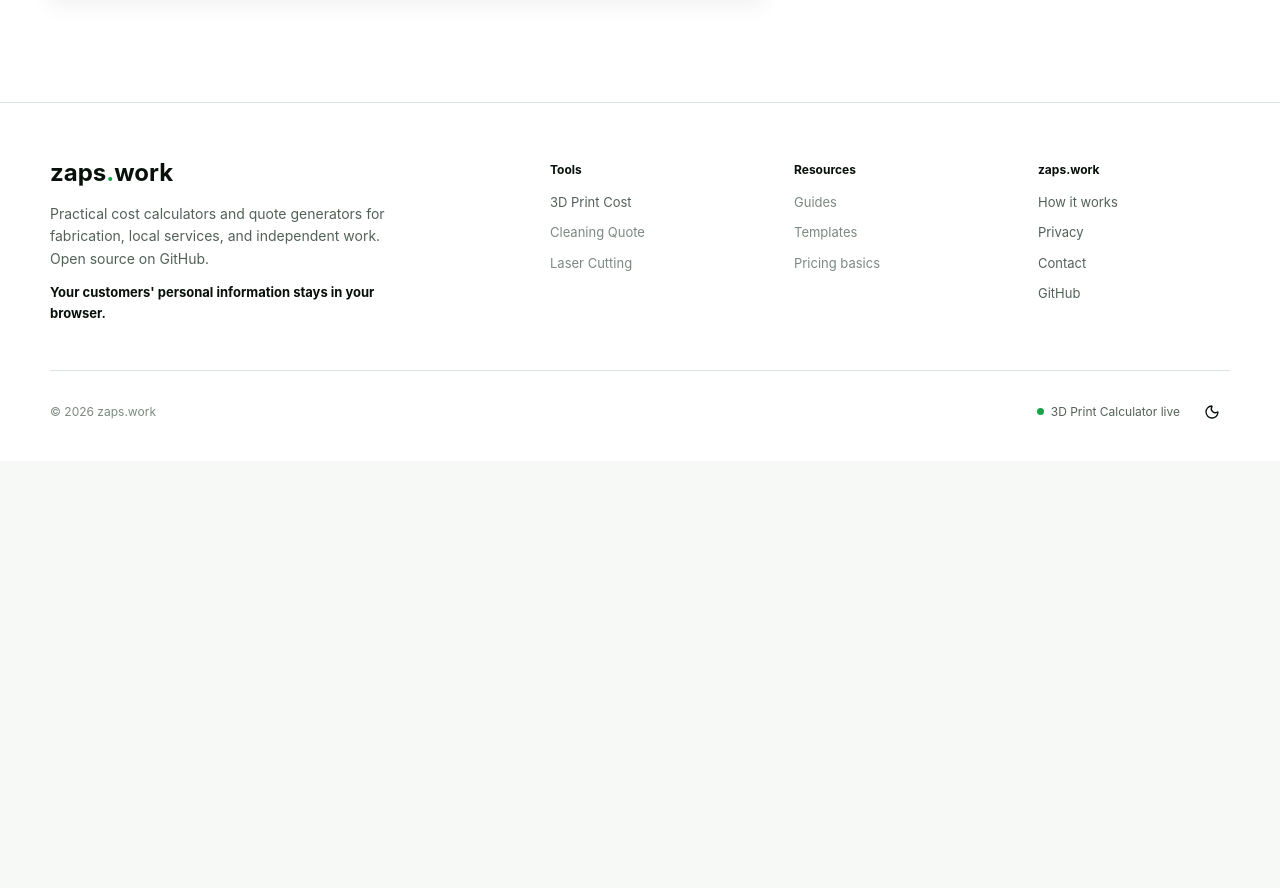
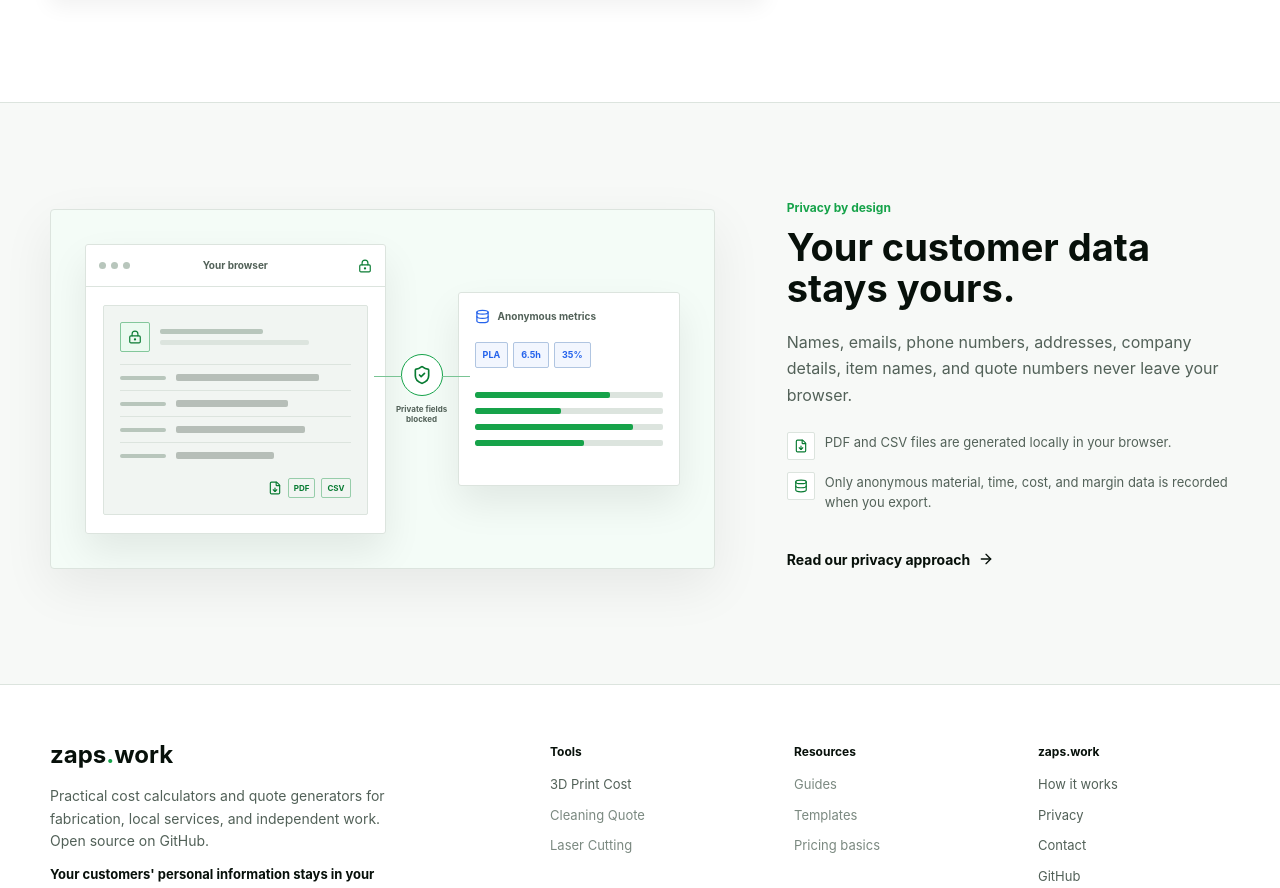
Before and after one commit to wudanglaodao/zaps-work-quote, a Next.js app: page / in a window 1280 px wide. Shown: the part 1824-2712 px from the top of the page. Before the commit the page ends 2285 px from the top, so only its background shows below. Built offline with nearby package versions, Linux system fonts and the light colour scheme; no server answers.

Commit message:
feat: add homepage privacy protection section

```diff
--- a/src/app/[locale]/page.tsx
+++ b/src/app/[locale]/page.tsx
@@ -1,7 +1,7 @@
 import type { Metadata } from "next";
 import Image from "next/image";
 import Link from "next/link";
-import { ArrowRight, Box, BrushCleaning, DraftingCompass, ScanLine } from "lucide-react";
+import { ArrowRight, Box, BrushCleaning, Database, DraftingCompass, FileDown, LockKeyhole, ScanLine, ShieldCheck } from "lucide-react";
 import { JsonLd } from "@/components/json-ld";
 import { isLocale, type Locale } from "@/lib/i18n/config";
 import { getDictionary } from "@/lib/i18n/dictionaries";
@@ -75,6 +75,36 @@ export function HomeView({ locale }: { locale: Locale }) {
           </div>
         </div>
       </section>
+      <section className="home-privacy-section">
+        <div className="shell home-privacy-layout">
+          <div className="home-privacy-visual" aria-hidden="true">
+            <div className="privacy-browser-panel">
+              <div className="privacy-panel-bar"><span><i /><i /><i /></span><b>{dictionary.home.privacyBrowserLabel}</b><LockKeyhole /></div>
+              <div className="privacy-private-sheet">
+                <div className="privacy-sheet-head"><span><LockKeyhole /></span><div><i /><b /></div></div>
+                {[82, 64, 74, 56].map((width) => <div className="privacy-redacted-row" key={width}><span /><i style={{ width: `${width}%` }} /></div>)}
+                <div className="privacy-local-export"><FileDown /><span>PDF</span><span>CSV</span></div>
+              </div>
+            </div>
+            <div className="privacy-filter-gate"><ShieldCheck /><span>{dictionary.home.privacyBlockedLabel}</span></div>
+            <div className="privacy-metrics-panel">
+              <div className="privacy-metrics-head"><Database /><span>{dictionary.home.privacyMetricsLabel}</span></div>
+              <div className="privacy-metric-chips"><span>PLA</span><span>6.5h</span><span>35%</span></div>
+              <div className="privacy-metric-chart">{[72, 46, 84, 58].map((width) => <span key={width}><i style={{ width: `${width}%` }} /></span>)}</div>
+            </div>
+          </div>
+          <div className="home-privacy-copy">
+            <p className="section-kicker">{dictionary.home.privacyKicker}</p>
+            <h2>{dictionary.home.privacyHeading}</h2>
+            <p className="home-privacy-lead">{dictionary.home.privacyCopy}</p>
+            <div className="home-privacy-points">
+              <p><FileDown aria-hidden="true" /><span>{dictionary.home.privacyLocal}</span></p>
+              <p><Database aria-hidden="true" /><span>{dictionary.home.privacyAnonymous}</span></p>
+            </div>
+            <Link className="home-text-link home-privacy-link" href={localizedPath(locale, "privacy")}><span>{dictionary.home.privacyCta}</span><ArrowRight aria-hidden="true" /></Link>
+          </div>
+        </div>
+      </section>
     </div>
   );
 }
--- a/src/app/globals.css
+++ b/src/app/globals.css
@@ -151,6 +151,51 @@ svg { flex: 0 0 auto; }
 .home-planned-card h3 { margin: 20px 0 0; color: var(--muted); font-size: 17px; line-height: 1.25; }
 .home-planned-card p { margin: 9px 0 0; color: var(--subtle); font-size: 12px; line-height: 1.5; }
 .home-planned-card small { margin-top: auto; padding-top: 12px; border-top: 1px solid var(--line); color: var(--subtle); font-weight: 650; }
+.home-privacy-section { padding-block: 96px 104px; border-top: 1px solid var(--line); background: var(--canvas); }
+.home-privacy-layout { display: grid; grid-template-columns: minmax(0, 1.2fr) minmax(320px, .8fr); align-items: center; gap: 72px; }
+.home-privacy-visual { min-height: 356px; display: grid; grid-template-columns: minmax(0, 1.15fr) 72px minmax(0, .85fr); align-items: center; overflow: hidden; padding: 34px; border: 1px solid var(--line); border-radius: 4px; background: color-mix(in srgb, var(--green-soft) 56%, var(--surface)); box-shadow: 0 18px 52px rgba(7,16,10,.07); }
+.privacy-browser-panel, .privacy-metrics-panel { position: relative; z-index: 1; border: 1px solid var(--line); border-radius: 3px; background: var(--surface); box-shadow: 0 18px 38px rgba(7,16,10,.08); }
+.privacy-browser-panel { min-height: 250px; }
+.privacy-panel-bar { min-height: 42px; display: grid; grid-template-columns: 1fr auto 1fr; align-items: center; gap: 10px; padding-inline: 13px; border-bottom: 1px solid var(--line); color: var(--subtle); font-size: 10px; }
+.privacy-panel-bar > span { display: flex; gap: 5px; }
+.privacy-panel-bar i { width: 7px; height: 7px; border-radius: 50%; background: var(--line-strong); }
+.privacy-panel-bar b { color: var(--muted); font-size: 10px; text-align: center; }
+.privacy-panel-bar svg { width: 14px; height: 14px; justify-self: end; color: var(--green-dark); }
+.privacy-private-sheet { width: calc(100% - 34px); margin: 18px auto; padding: 16px; border: 1px solid var(--line); border-radius: 2px; background: var(--surface-2); }
+.privacy-sheet-head { display: grid; grid-template-columns: 30px 1fr; align-items: center; gap: 10px; margin-bottom: 12px; }
+.privacy-sheet-head > span { width: 30px; height: 30px; display: grid; place-items: center; border: 1px solid color-mix(in srgb, var(--green) 45%, var(--line)); border-radius: 2px; background: var(--green-soft); color: var(--green-dark); }
+.privacy-sheet-head svg { width: 14px; height: 14px; }
+.privacy-sheet-head > div { display: grid; gap: 6px; }
+.privacy-sheet-head i, .privacy-sheet-head b { height: 5px; display: block; border-radius: 2px; background: var(--line-strong); }
+.privacy-sheet-head i { width: 54%; }
+.privacy-sheet-head b { width: 78%; background: var(--line); }
+.privacy-redacted-row { min-height: 26px; display: grid; grid-template-columns: 46px 1fr; align-items: center; gap: 10px; border-top: 1px solid var(--line); }
+.privacy-redacted-row span { height: 4px; border-radius: 2px; background: var(--line-strong); }
+.privacy-redacted-row i { height: 7px; border-radius: 2px; background: color-mix(in srgb, var(--ink) 18%, var(--line)); }
+.privacy-local-export { display: flex; align-items: center; justify-content: flex-end; gap: 6px; margin-top: 10px; color: var(--green-dark); }
+.privacy-local-export svg { width: 14px; height: 14px; }
+.privacy-local-export span { padding: 3px 5px; border: 1px solid color-mix(in srgb, var(--green) 35%, var(--line)); border-radius: 2px; font-size: 8px; font-weight: 720; }
+.privacy-filter-gate { position: relative; z-index: 2; display: grid; justify-items: center; gap: 8px; color: var(--green-dark); text-align: center; }
+.privacy-filter-gate::before, .privacy-filter-gate::after { content: ""; width: 28px; height: 1px; position: absolute; inset-block-start: 22px; background: color-mix(in srgb, var(--green) 50%, var(--line)); }
+.privacy-filter-gate::before { inset-inline-end: calc(50% + 20px); }
+.privacy-filter-gate::after { inset-inline-start: calc(50% + 20px); }
+.privacy-filter-gate svg { width: 42px; height: 42px; padding: 10px; border: 1px solid var(--green); border-radius: 50%; background: var(--surface); }
+.privacy-filter-gate span { max-width: 68px; color: var(--muted); font-size: 8px; font-weight: 680; line-height: 1.25; }
+.privacy-metrics-panel { min-height: 194px; padding: 16px; }
+.privacy-metrics-head { display: flex; align-items: center; gap: 8px; color: var(--muted); font-size: 10px; font-weight: 700; }
+.privacy-metrics-head svg { width: 15px; height: 15px; color: var(--blue); }
+.privacy-metric-chips { display: flex; flex-wrap: wrap; gap: 5px; margin-top: 18px; }
+.privacy-metric-chips span { padding: 5px 7px; border: 1px solid color-mix(in srgb, var(--blue) 24%, var(--line)); border-radius: 2px; background: color-mix(in srgb, var(--blue) 6%, var(--surface)); color: var(--blue); font-size: 9px; font-weight: 720; }
+.privacy-metric-chart { display: grid; gap: 10px; margin-top: 24px; }
+.privacy-metric-chart span { height: 6px; overflow: hidden; border-radius: 2px; background: var(--line); }
+.privacy-metric-chart i { display: block; height: 100%; border-radius: inherit; background: var(--green); }
+.home-privacy-copy .section-kicker { margin-bottom: 10px; }
+.home-privacy-copy h2 { max-width: 470px; margin: 0; font-size: clamp(31px, 3vw, 38px); font-weight: 660; line-height: 1.08; letter-spacing: 0; }
+.home-privacy-lead { max-width: 490px; margin: 20px 0 0; color: var(--muted); font-size: 16px; line-height: 1.65; }
+.home-privacy-points { display: grid; gap: 12px; margin-top: 24px; }
+.home-privacy-points p { display: grid; grid-template-columns: 28px 1fr; align-items: start; gap: 10px; margin: 0; color: var(--muted); font-size: 13px; line-height: 1.55; }
+.home-privacy-points svg { width: 28px; height: 28px; padding: 6px; border: 1px solid var(--line); border-radius: 2px; background: var(--surface); color: var(--green-dark); }
+.home-privacy-link { width: max-content; margin-top: 26px; padding-inline: 0; }
 
 .hero { height: min(660px, calc(100svh - 170px)); min-height: 500px; position: relative; overflow: hidden; display: flex; align-items: center; background: #07100a; color: #fff; }
 .hero-background { object-fit: cover; object-position: center; }
@@ -322,6 +367,7 @@ svg { flex: 0 0 auto; }
   .nav-links { display: none; }
   .home-tool-layout { grid-template-columns: 1fr; }
   .home-planned-tools { grid-template-columns: repeat(3, 1fr); }
+  .home-privacy-layout { grid-template-columns: 1fr; gap: 42px; }
   .tool-grid { grid-template-columns: repeat(2, 1fr); }
   .calculator-grid { grid-template-columns: 1fr; }
   .result-column { position: static; }
@@ -346,7 +392,7 @@ svg { flex: 0 0 auto; }
   .home-hero-actions { align-items: stretch; flex-direction: column; }
   .home-hero-actions .button { width: 100%; }
   .home-text-link { justify-content: center; }
-  .home-workflow-section, .home-tools-section { padding-block: 64px 72px; }
+  .home-workflow-section, .home-tools-section, .home-privacy-section { padding-block: 64px 72px; }
   .home-section-intro { display: block; }
   .home-section-intro > p { margin-top: 14px; }
   .home-workflow-grid { grid-template-columns: 1fr; }
@@ -354,6 +400,12 @@ svg { flex: 0 0 auto; }
   .home-tool-preview { min-height: 230px; padding: 14px; }
   .home-planned-tools { grid-template-columns: 1fr; }
   .home-planned-card { min-height: 190px; }
+  .home-privacy-visual { min-height: 300px; grid-template-columns: minmax(0, 1.1fr) 54px minmax(0, .9fr); padding: 16px; }
+  .privacy-browser-panel { min-height: 230px; }
+  .privacy-private-sheet { width: calc(100% - 20px); margin-block: 10px; padding: 10px; }
+  .privacy-filter-gate::before, .privacy-filter-gate::after { width: 16px; }
+  .privacy-filter-gate::before { inset-inline-end: calc(50% + 18px); }
+  .privacy-filter-gate::after { inset-inline-start: calc(50% + 18px); }
   .hero { min-height: 500px; height: min(620px, calc(100svh - 150px)); }
   .hero-content { padding-block: 58px; }
   .hero h1 { font-size: 46px; }
--- a/src/lib/i18n/dictionaries.ts
+++ b/src/lib/i18n/dictionaries.ts
@@ -39,6 +39,15 @@ export type Dictionary = {
     toolsKicker: string;
     toolsHeading: string;
     toolsCopy: string;
+    privacyKicker: string;
+    privacyHeading: string;
+    privacyCopy: string;
+    privacyLocal: string;
+    privacyAnonymous: string;
+    privacyCta: string;
+    privacyBrowserLabel: string;
+    privacyBlockedLabel: string;
+    privacyMetricsLabel: string;
   };
   tool: {
     title: string;
@@ -157,6 +166,15 @@ const en: Dictionary = {
     toolsKicker: "Tool library",
     toolsHeading: "Start with the work in front of you.",
     toolsCopy: "One calculator is live. New fabrication and service quote tools will open as they become genuinely useful.",
+    privacyKicker: "Privacy by design",
+    privacyHeading: "Your customer data stays yours.",
+    privacyCopy: "Names, emails, phone numbers, addresses, company details, item names, and quote numbers never leave your browser.",
+    privacyLocal: "PDF and CSV files are generated locally in your browser.",
+    privacyAnonymous: "Only anonymous material, time, cost, and margin data is recorded when you export.",
+    privacyCta: "Read our privacy approach",
+    privacyBrowserLabel: "Your browser",
+    privacyBlockedLabel: "Private fields blocked",
+    privacyMetricsLabel: "Anonymous metrics",
   },
   tool: {
     title: "3D Print Cost Calculator & Quote Generator | zaps.work",
@@ -217,6 +235,15 @@ const zhHant: Dictionary = {
     toolsKicker: "工具庫",
     toolsHeading: "先處理眼前的工作。",
     toolsCopy: "目前已有一個計算器上線；其他製造與服務報價工具會在真正可用後陸續開放。",
+    privacyKicker: "隱私設計",
+    privacyHeading: "客戶資料，始終只屬於你。",
+    privacyCopy: "姓名、Email、電話、地址、公司資料、項目名稱與報價單號只會保留在你的瀏覽器中。",
+    privacyLocal: "PDF 與 CSV 文件直接在你的瀏覽器中產生。",
+    privacyAnonymous: "匯出時只記錄匿名的材料、工時、成本與毛利資料。",
+    privacyCta: "了解我們的隱私方式",
+    privacyBrowserLabel: "你的瀏覽器",
+    privacyBlockedLabel: "阻擋私人欄位",
+    privacyMetricsLabel: "匿名指標",
   },
   tool: {
     title: "3D 列印成本計算器與報價工具 | zaps.work",
```
